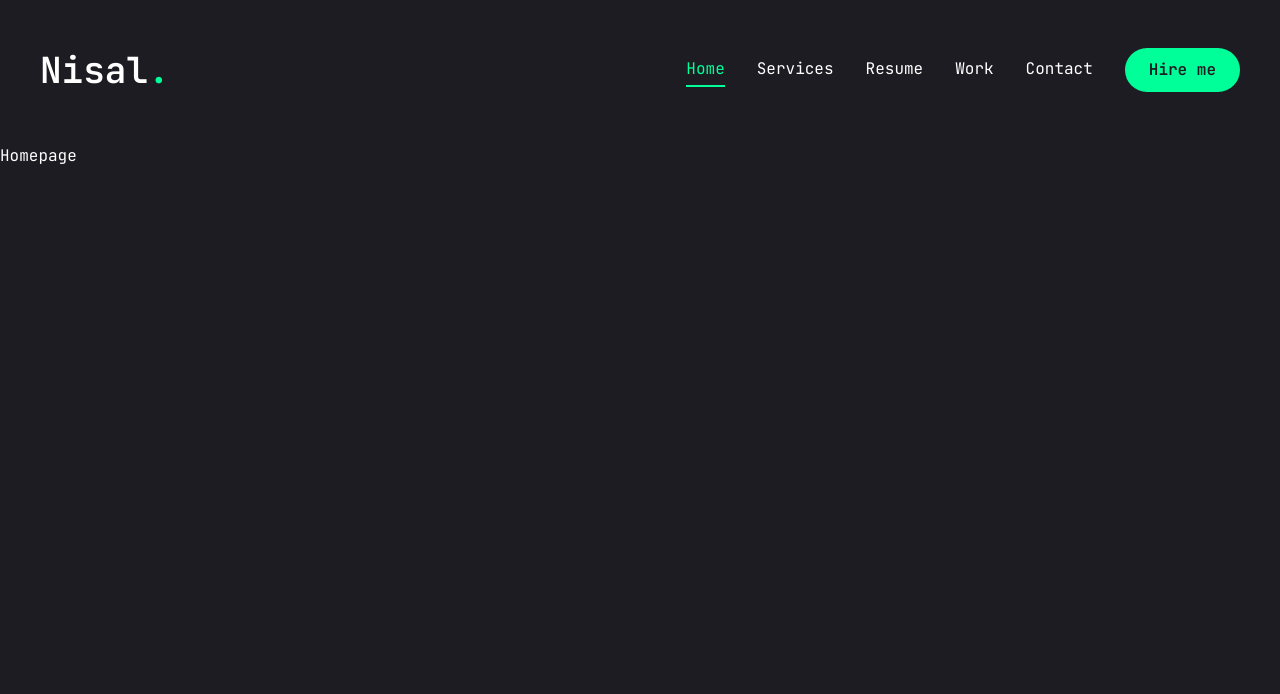
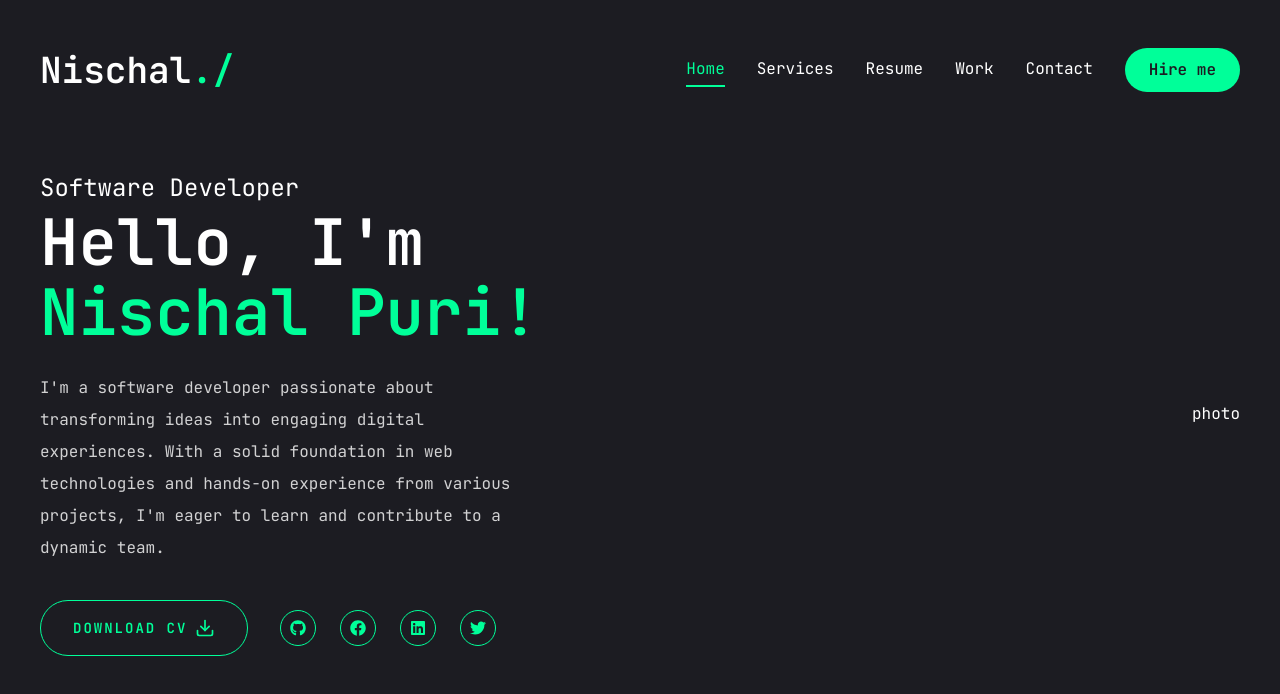
Before and after one commit to Nisschhal/nischal-portfolio, a Next.js app: page / in a window 1280 px wide. Shown: the top 694 px of the page. Built offline with nearby package versions, Linux system fonts and the light colour scheme.

Commit message:
homepage UI with hero text and social icons

```diff
--- a/app/components/MobileNav.jsx
+++ b/app/components/MobileNav.jsx
@@ -44,8 +44,8 @@ const MobileNav = () => {
         <div className="my-32 text-center text-2xl">
           <Link href="/">
             <h1 className="text-4xl font-semibold">
-              Nisal
-              <span className="text-accent">.</span>
+              Nischal
+              <span className="text-accent">./</span>
             </h1>
           </Link>
         </div>
--- /dev/null
+++ b/app/components/Social.jsx
@@ -0,0 +1,24 @@
+import Link from "next/link";
+import { FaGithub, FaLinkedin, FaFacebook, FaTwitter } from "react-icons/fa";
+
+const socials = [
+  { icon: <FaGithub />, path: "" },
+  { icon: <FaFacebook />, path: "" },
+  { icon: <FaLinkedin />, path: "" },
+  { icon: <FaTwitter />, path: "" },
+];
+
+// List of social icons with their link:href
+const Social = ({ containerStyle, iconStyle }) => {
+  return (
+    <div className={containerStyle}>
+      {socials.map((social, index) => (
+        <Link href={social.path} key={index} className={iconStyle}>
+          {social.icon}
+        </Link>
+      ))}
+    </div>
+  );
+};
+
+export default Social;
--- a/app/globals.css
+++ b/app/globals.css
@@ -6,4 +6,14 @@
   body {
     @apply font-primary bg-primary text-white leading-loose;
   }
+
+  .h1 {
+    @apply text-[3rem] lg:text-[4rem] leading-[1.1] font-semibold;
+  }
+  .h2 {
+    @apply text-[36px] lg:text-[48px] leading-[1.1] font-semibold;
+  }
+  .h3 {
+    @apply text-[20px] lg:text-[24px] leading-[1.1] font-semibold;
+  }
 }
--- a/app/page.js
+++ /dev/null
@@ -1,3 +0,0 @@
-export default function Home() {
-  return <main>Homepage</main>;
-}
--- /dev/null
+++ b/app/page.jsx
@@ -0,0 +1,51 @@
+import { Button } from "@/components/ui/button";
+import { FiDownload } from "react-icons/fi";
+import Social from "./components/Social";
+
+export default function Home() {
+  return (
+    // layout for home || hero section
+    <main className="h-full">
+      {/* // hero container */}
+      <div className="container mx-auto h-full">
+        <div className="flex flex-col lg:flex-row items-center justify-between lg:pt-8 lg:pb-24">
+          {/* TEXT || SELF INTRO */}
+          <div className="text-center lg:text-left ">
+            <span className="text-2xl">Software Developer</span>
+            <h1 className="h1 mb-6">
+              Hello, I'm <br />
+              <span className="text-accent">Nischal Puri!</span>
+            </h1>
+            <p className="max-w-[500px] mb-9 text-white/80">
+              I'm a software developer passionate about transforming ideas into
+              engaging digital experiences. With a solid foundation in web
+              technologies and hands-on experience from various projects, I'm
+              eager to learn and contribute to a dynamic team.
+            </p>
+            {/* CV Buttons and Social Icons  */}
+            <div className="flex flex-col lg:flex-row gap-8 items-center">
+              <Button
+                variant="outline"
+                size="lg"
+                className="uppercase flex gap-2 items-center"
+              >
+                <span>Download CV</span>
+                <FiDownload className="text-xl" />
+              </Button>
+              <div className="mb-8 lg:mb-0">
+                <Social
+                  containerStyle={"flex gap-6"}
+                  iconStyle={
+                    "size-9 border border-accent rounded-full flex justify-center items-center text-accent text-base hover:bg-accent hover:text-primary hover:transition-all hover:duration-500"
+                  }
+                />
+              </div>
+            </div>
+          </div>
+          {/* SELF PHOTO */}
+          <div>photo</div>
+        </div>
+      </div>
+    </main>
+  );
+}
--- a/components/Header.jsx
+++ b/components/Header.jsx
@@ -15,7 +15,7 @@ const Header = () => {
         {/* // LOGO */}
         <Link href="#">
           <h1 className="text-4xl font-semibold">
-            Nisal<span className="text-accent">.</span>
+            Nischal<span className="text-accent">./</span>
           </h1>
         </Link>
 
```
Also changed, not shown: app/layout.jsx (renamed from app/layout.js), 1 other file (tests, documents, lock files or other folders).
